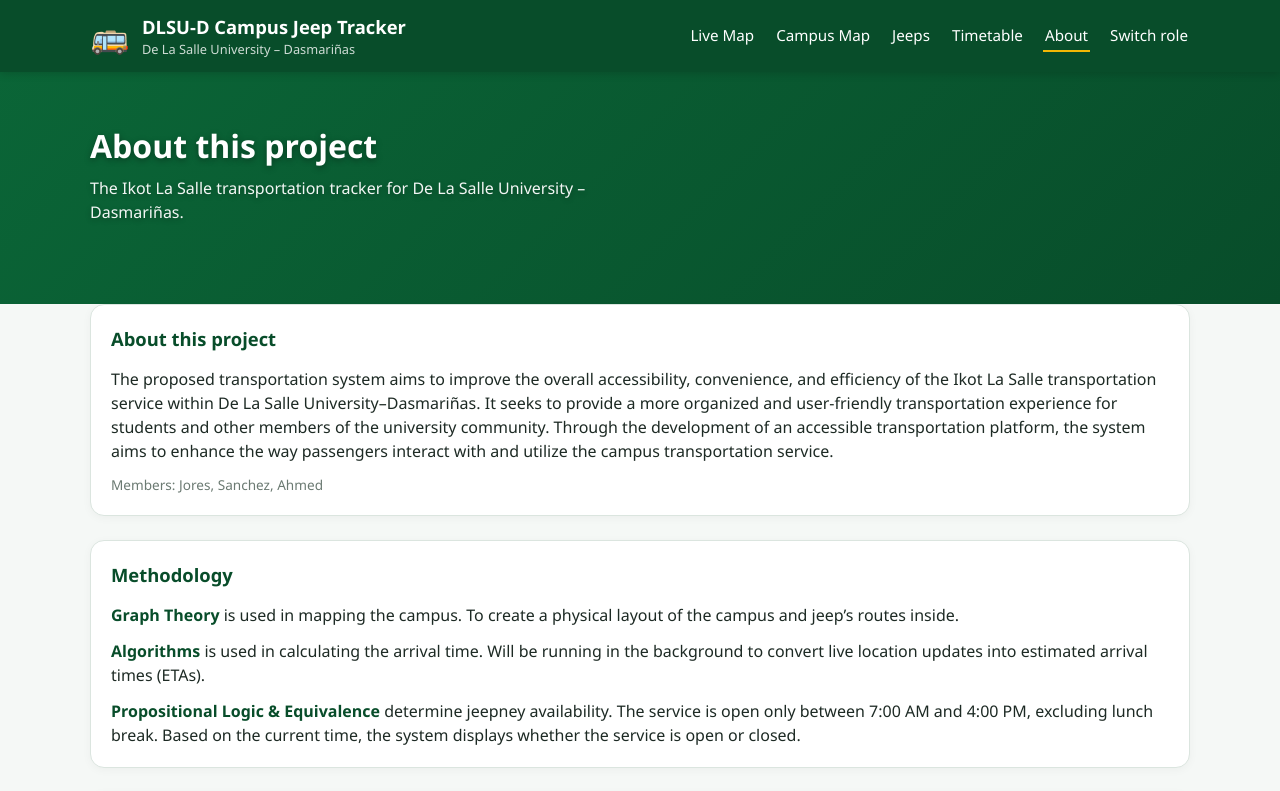
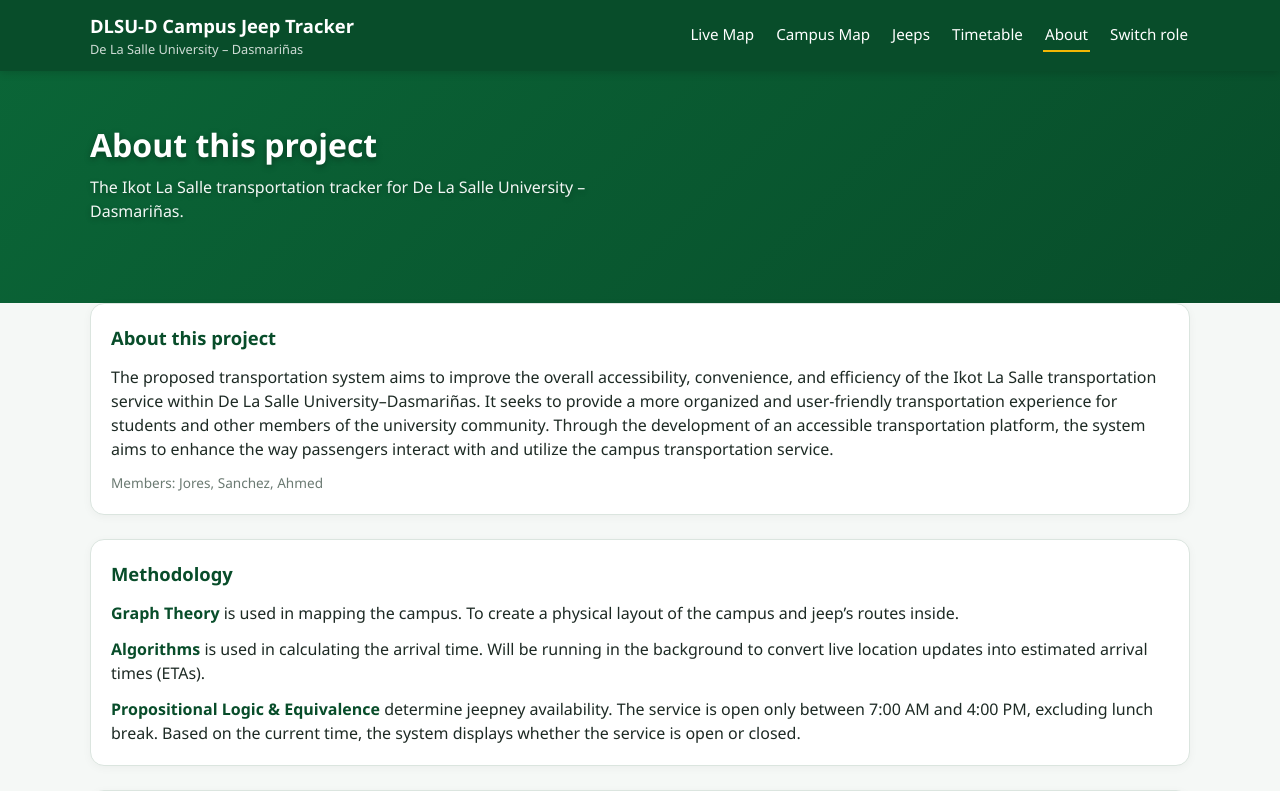
Before and after one commit to MotatoPotato/IkotSabay, a plain HTML site: page about.html in a window 1280 px wide. Shown: the top 791 px of the page. Drawn offline with Linux system fonts and the light colour scheme.

Commit message:
Fix HTML formatting and structure in about.html

```diff
--- a/about.html
+++ b/about.html
@@ -11,7 +11,6 @@
 <header class="site-header">
   <div class="container header-inner">
     <div class="brand">
-      <span class="brand-mark">🚌</span>
       <div>
         <h1>DLSU-D Campus Jeep Tracker</h1>
         <p>De La Salle University – Dasmariñas</p>
```
